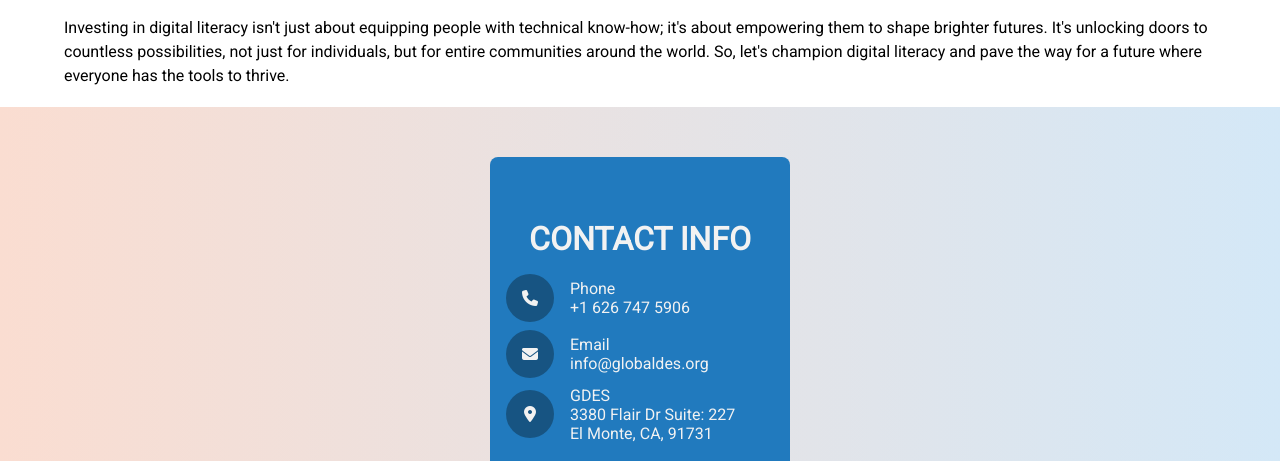
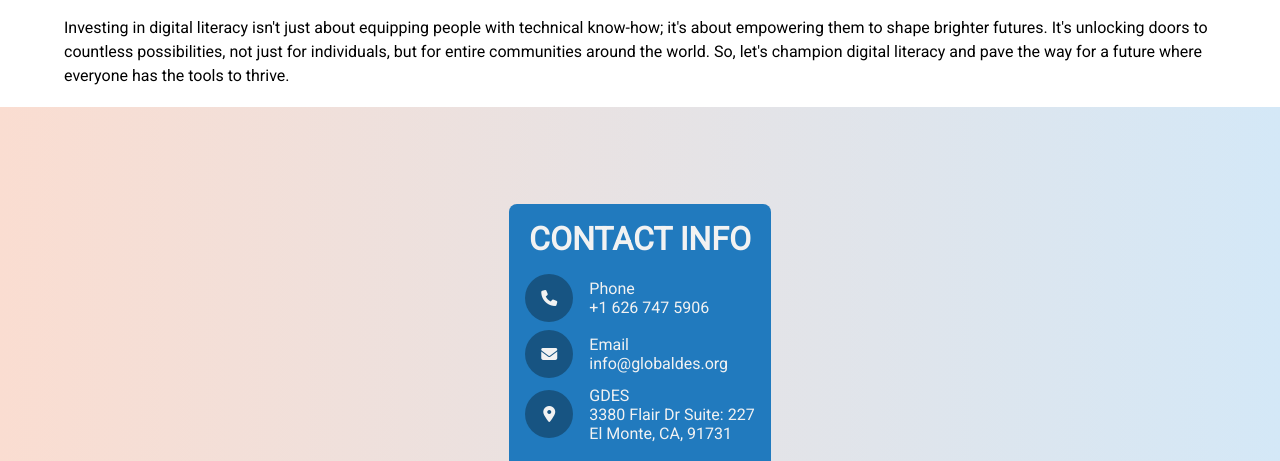
Before and after one commit to adhikarisandil32/Global-Connection-and-Networking-Society, a website: page index.html in a window 1280 px wide. Shown: the part 2765-3226 px from the top of the page. Drawn offline with nearby package versions, Linux system fonts and the light colour scheme.

Commit message:
changes to contacts

```diff
--- a/src/_contacts_section.scss
+++ b/src/_contacts_section.scss
@@ -16,16 +16,9 @@ $blue-darker: #175482;
     background-image: linear-gradient(to right, $orange-lighter, $blue-lighter);
   }
 
-  .container {
-    height: 100%;
-    display: flex;
-    align-items: center;
-  }
-
   .contact-address {
     background-color: $blue;
-    height: 80%;
-    width: 300px;
+    width: fit-content;
     margin: 0 auto;
     border-radius: 0.5rem;
     color: $white;
--- a/src/style.scss
+++ b/src/style.scss
@@ -14,7 +14,7 @@ $orange: #eb6930;
 
 :root {
   font-family: $font-family;
-  font-size: 1rem;
+  font-size: 16px;
   scroll-behavior: smooth;
   scroll-padding-top: 60px;
 
```
Also changed, not shown: dest/style.css.
